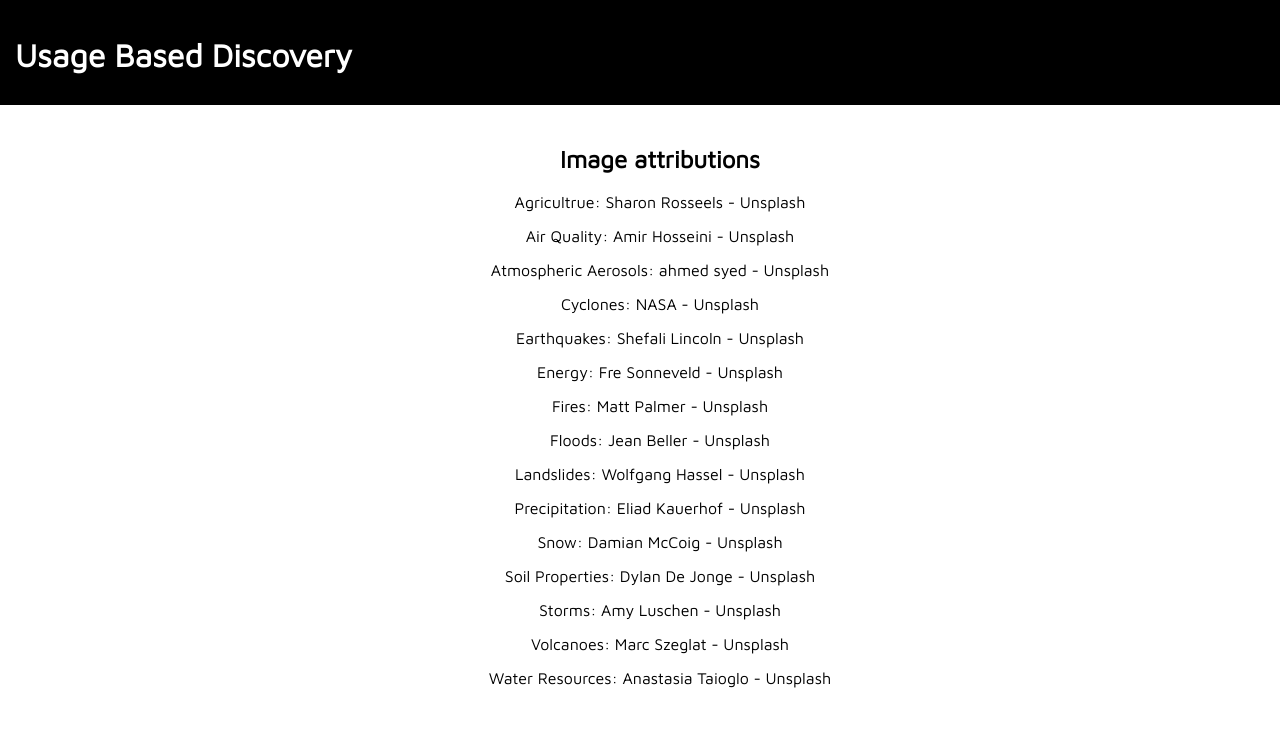
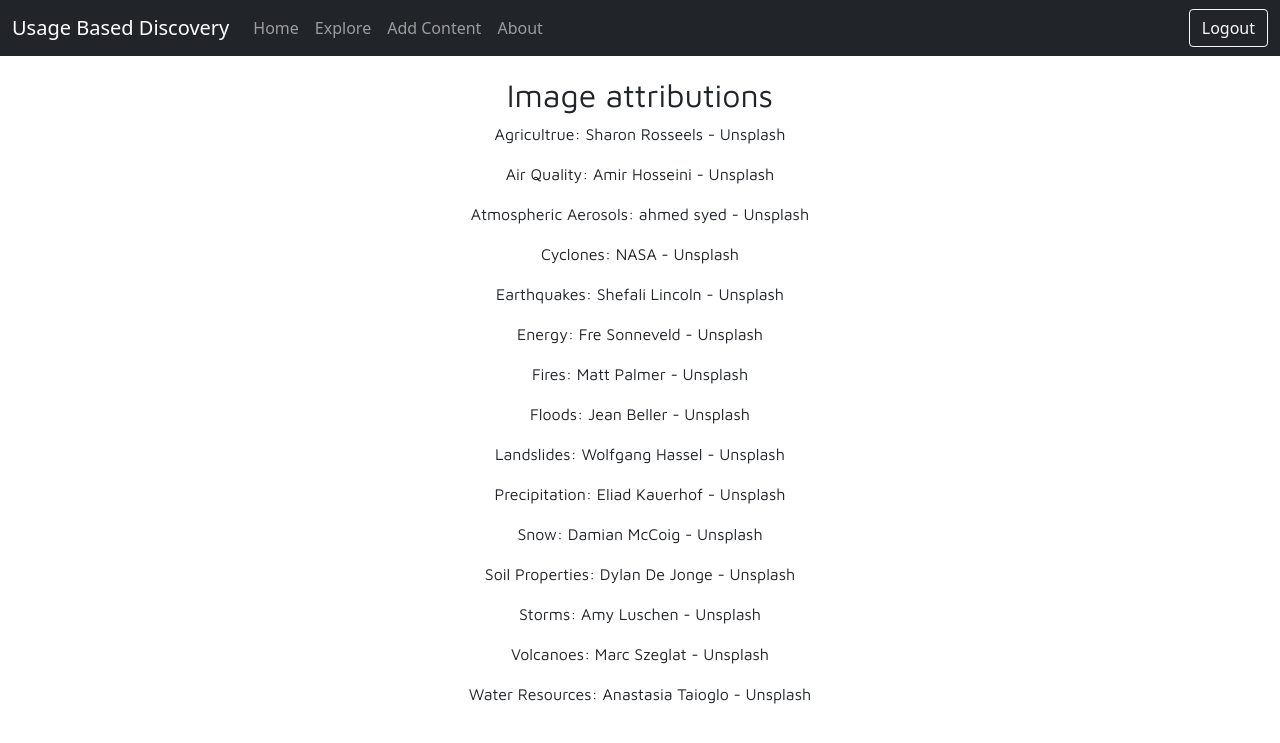
Before and after one commit to ESIPFed/usage-based-discovery, a Flask app: page /topic-attribution in a window 1280 px wide. Shown: the top 743 px of the page. Run offline with Flask 2, Linux system fonts and the light colour scheme; the visitor is signed in with stand-in values (Sample User, id 1); parts of the project's set-up code (start-up, migrations or seed data) failed here and were passed over.

Commit message:
Add base html template with persistent navbar

```diff
--- a/app.py
+++ b/app.py
@@ -66,18 +66,23 @@
 # Topic attribution
 @app.route('/topic-attribution')
 def topic_attribution():
-    return render_template('topic-attribution.html', stage=stage)
+    in_session = 'orcid' in session
+    return render_template('topic-attribution.html', stage=stage, in_session=in_session)
 
 # About page
 @app.route('/about')
 def about():
-    return render_template('about.html', stage=stage)
+    in_session = 'orcid' in session
+    return render_template('about.html', stage=stage, in_session=in_session)
 
+# Graph exploration page
 @app.route('/explore')
 def explore():
+    in_session = 'orcid' in session
     g = GraphDB()
     data = g.get_data()
-    return render_template('graph.html', stage=stage, data=data)
+    return render_template('graph.html', stage=stage, data=data, in_session=in_session)
+
 # Main screen
 @app.route('/<topic>/<encoded_app_site>')
 def main(topic, encoded_app_site):
@@ -220,10 +225,10 @@
                     doi = item[1]
                     f["Dataset_Name_"+ str(index+10)]=title
                     f["DOI_" + str(index+10)]= doi
-                return render_template('add-relationship.html', stage=stage, status=status, form=f, topics=topics, role=role)
+                return render_template('add-relationship.html', stage=stage, status=status, form=f, topics=topics, in_session=orcid, role=role)
         except:
             status = "invalid URL"
-            return render_template('add-relationship.html', stage=stage, status=status, form=f, topics=topics, orcid=orcid, role=role)
+            return render_template('add-relationship.html', stage=stage, status=status, form=f, topics=topics, in_session=orcid, role=role)
 
         #Filling in the form when users try to edit an app
         if 'type' in f and f['type'] == 'edit_application':
@@ -242,7 +247,7 @@
                 doi = item[2]['doi'][0]
                 f['Dataset_Name_'+str(index+10)] = title
                 f['DOI_'+str(index+10)] = doi
-            return render_template('add-relationship.html', stage=stage, status=status, form=f, topics=topics, orcid=orcid, role=role)
+            return render_template('add-relationship.html', stage=stage, status=status, form=f, topics=topics, in_session=orcid, role=role)
 
         #check if submission is valid, if valid then we upload the content
         if validate_form(f):
@@ -273,7 +278,7 @@
             elif 'prev_app_site' not in f:
                 g.add_app(APP, discoverer=session['orcid']) # submitted as unverified
             else:
-                return render_template('add-relationship.html', stage=stage, status=status, form=f, topics=topics, orcid=orcid, role=role)
+                return render_template('add-relationship.html', stage=stage, status=status, form=f, topics=topics, in_session=orcid, role=role)
             #iterate through the forms dataset list
             list_of_datasets = []
             list_of_DOIs = []
@@ -301,7 +306,7 @@
                     g.delete_relationship(APP['site'], dataset[2]['doi'][0])
             g.delete_orphan_datasets()
             status = "success"
-    return render_template('add-relationship.html', stage=stage, status=status, form=f, topics=topics, orcid=orcid, role=role)
+    return render_template('add-relationship.html', stage=stage, status=status, form=f, topics=topics, in_session=orcid, role=role)
 
 def validate_form(f):
     #potentially do some checks here before submission into the db
--- /dev/null
+++ b/templates/base-template.html
@@ -0,0 +1,53 @@
+<!DOCTYPE html>
+<html lang="en">
+<head>
+  <link
+    href="https://cdn.jsdelivr.net/npm/bootstrap@5.0.0-beta1/dist/css/bootstrap.min.css"
+    rel="stylesheet"
+    integrity="sha384-giJF6kkoqNQ00vy+HMDP7azOuL0xtbfIcaT9wjKHr8RbDVddVHyTfAAsrekwKmP1"
+    crossorigin="anonymous"
+  />
+  {% block head_content %}
+  {% endblock %}
+</head>
+<body>
+    <nav class="navbar navbar-expand-lg navbar-dark bg-dark">
+        <div class="container-fluid">
+          <a class="navbar-brand" href="{{stage}}/">Usage Based Discovery</a>
+          <button class="navbar-toggler" type="button" data-bs-toggle="collapse" data-bs-target="#navbarColor01" aria-controls="navbarColor01" aria-expanded="false" aria-label="Toggle navigation">
+            <span class="navbar-toggler-icon"></span>
+          </button>
+          <div class="collapse navbar-collapse" id="navbarColor01">
+            <ul class="navbar-nav me-auto mb-2 mb-lg-0">
+              <li class="nav-item">
+                <a class="nav-link" aria-current="page" href="{{stage}}/">Home</a>
+              </li>
+              <li class="nav-item">
+                <a class="nav-link" href="{{stage}}/explore">Explore</a>
+              </li>
+              {% if in_session %}
+              <li class="nav-item">
+                <a class="nav-link" href="{{stage}}/add-relationship">Add Content</a>
+              </li>
+              {% endif %}
+              <li class="nav-item">
+                <a class="nav-link" href="{{stage}}/about">About</a>
+              </li>
+            </ul>
+            <form class="d-flex">
+              {% if in_session %}
+              <a class="btn btn-outline-light" href="{{stage}}/logout" role="button">Logout</a>
+              {% else %}
+              <a class="btn btn-outline-light" href="{{stage}}/auth" role="button">Login</a>
+              {% endif %}
+            </form>
+          </div>
+        </div>
+      </nav>
+    {% block body_content %}
+    {% endblock %}
+    <div id="footer">
+     <!-- TODO -->
+    </div>
+</body>
+</html>
--- a/templates/topic-attribution.html
+++ b/templates/topic-attribution.html
@@ -1,12 +1,6 @@
-<body>
+{% extends "base-template.html" %}
+  {% block body_content %}
   <div class="container">
-    <div class="topbar">
-      <h1 style="text-align: left;">
-        <a href="{{stage}}/" style="color: white; text-decoration: none;"
-          >Usage Based Discovery</a
-        >
-      </h1>
-    </div>
 
     <div class="main">
       <h2>Image attributions</h2>
@@ -28,9 +22,9 @@
       <p></p>
     </div>
   </div>
-</body>
+{% endblock %}
 
-<head>
+{% block head_content %}
   <title>Usage Based Discovery | Attributions</title>
   <link
     href="https://fonts.googleapis.com/css2?family=Maven+Pro&display=swap"
@@ -88,4 +82,4 @@
       text-align: center;
     }
   </style>
-</head>
+{% endblock %}
```
Also changed, not shown: templates/about.html (+6 -11 lines), templates/add-relationship.html (+6 -13 lines), templates/graph.html (+5 -18 lines), templates/index.html (+8 -17 lines), templates/init.html (+7 -24 lines).
